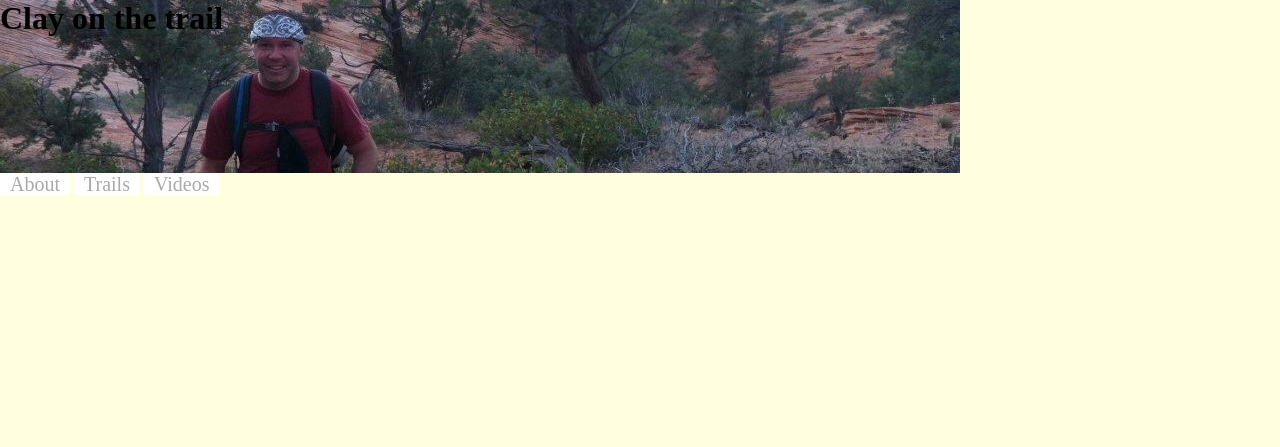
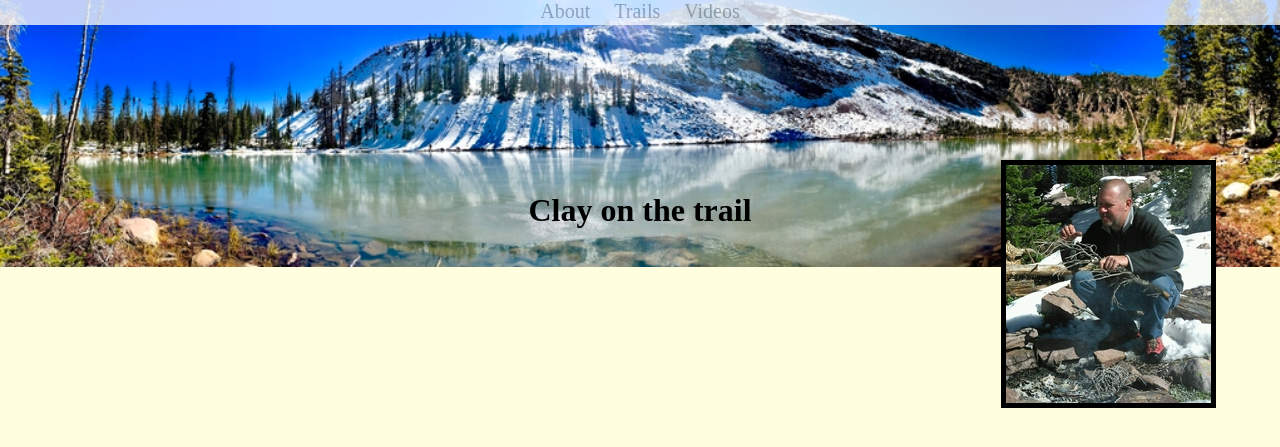
Before and after one commit to clayonthetrail/clayonthetrail.github.io, a PHP site: page / in a window 1280 px wide. Shown: the top 447 px of the page. Run offline with PHP 8.4, Linux system fonts and the light colour scheme.

Commit message:
major update

```diff
--- a/index.html
+++ b/index.html
@@ -8,7 +8,11 @@
 </head>
 
 <body>
-   <h1>Clay on the trail</h1>
+  <header>
+      <img src="/clayonthetrail.github.io/youtube/images/me.jpg" alt="Me" id="me">
+      <h1>Clay on the trail</h1>
+
+  </header>
    <nav>
       <a href="youtube/about.html" class="link">About</a>
       <a href="youtube/trails.html" class="link">Trails</a>
--- a/youtube/style/home.css
+++ b/youtube/style/home.css
@@ -7,16 +7,13 @@
     background-color: white;
     width: 150px;
     height: 20px;
-    border-width: 10px;
+    border-width: 5px solid;
     border-color: forestgreen;
     text-align: center;
     vertical-align: middle;
     font-size: 1.25rem;
 }
-section{
-    background-color: limegreen;
-    width: 100%;
-}
+
 a:hover{
     background-color: forestgreen;
     color: white;
@@ -25,8 +22,42 @@ a:hover{
 body{
     background-color: lightyellow;
 }
+header{
+    background-image: url(/clayonthetrail.github.io/youtube/images/home.jpg);
+    background-size: cover;
+    height: 100%;
+    background-repeat: no-repeat,repeat;
+}
+
 h1{
-    background-image: url(/clayonthetrail.github.io/youtube/images/home.jpg);
-    width: 960px;
-    height: 173px;
+    text-align: center;
+    padding-top: 15%;
+    padding-bottom: 3%;
 }
+video{
+    width: 100px;
+    height: 75px;
+}
+#me{
+    float: right;
+    position: absolute;
+    top: 20%;
+    right: 5%;
+    border: 5px solid;
+    border-color: black;
+    max-width: 100%;
+    height: auto;
+    width: auto;
+    background-size: auto;
+}
+
+nav{
+    position: fixed;
+    top: 0px;
+    background-color: white;
+    width:100%;
+    height: 25px;
+    text-align: center;
+    color: darkgray;
+    opacity: .75;
+}
--- a/youtube/videos.html
+++ b/youtube/videos.html
@@ -13,6 +13,12 @@
         <a href="/clayonthetrail.github.io/index.html" class="link">Home</a>
         <a href="youtube/trails.html" class="link">Trails</a>
     </nav>
+    <main>
+        <img src="/clayonthetrail.github.io/youtube/images/rat_rod.jpg" alt="Rat Rod" usemap="#rat_rod" class="image">
+        <map name="rat_rod">
+            <area shape="rect" coords="0,22,244,147" href="https://www.youtube.com/watch?v=OhTWUAKYqg0&t=11s" alt="Rat Rod">
+        </map>
+    </main>
     <script src=""></script>
 </body>
 </html>
```
Also changed, not shown: youtube/style/videos.css (+8 -0 lines), youtube/images/bootprint.png (added), youtube/images/home.jpg, youtube/images/me.jpg (added), youtube/images/rat_rod.jpg (added).
